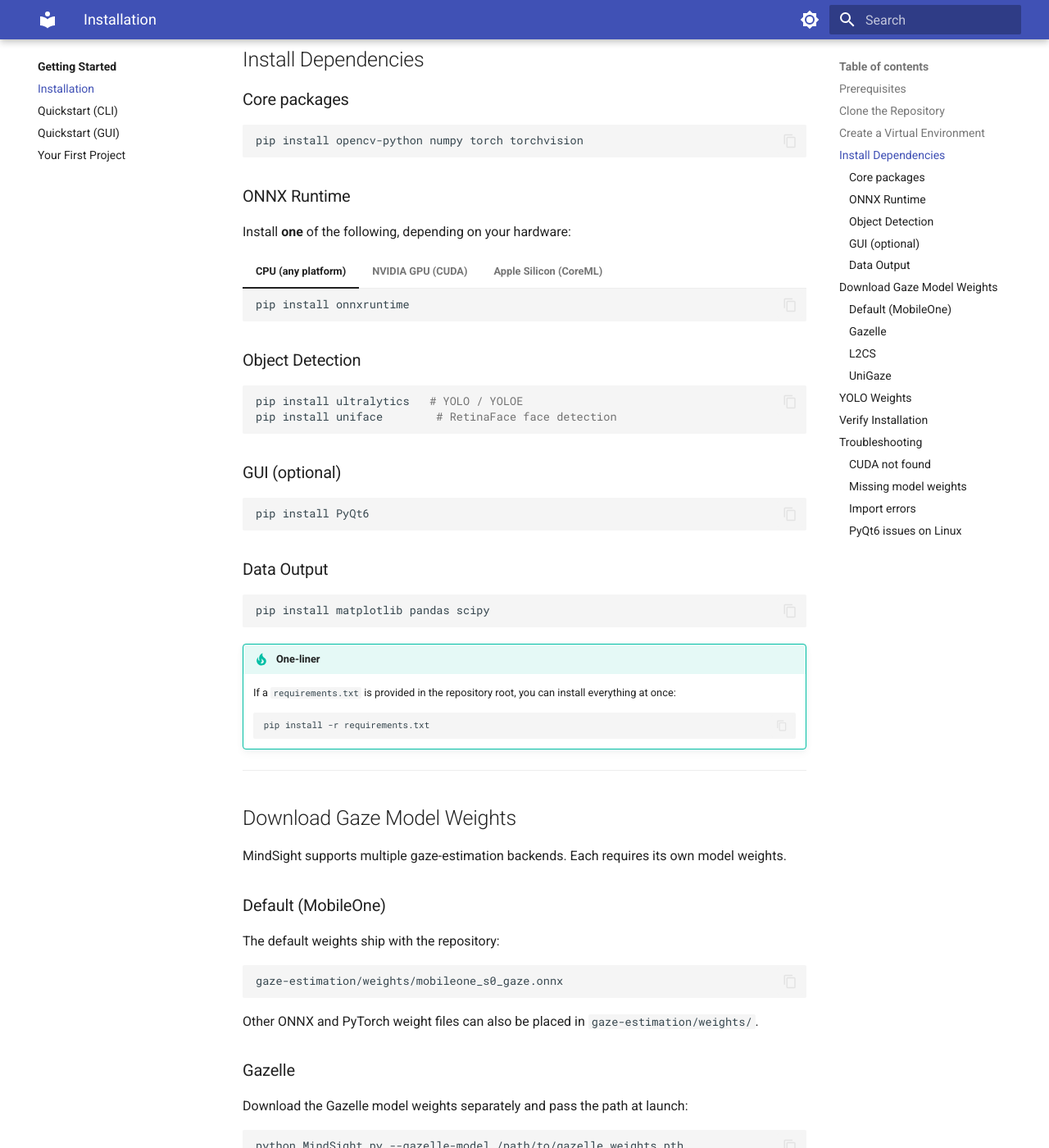
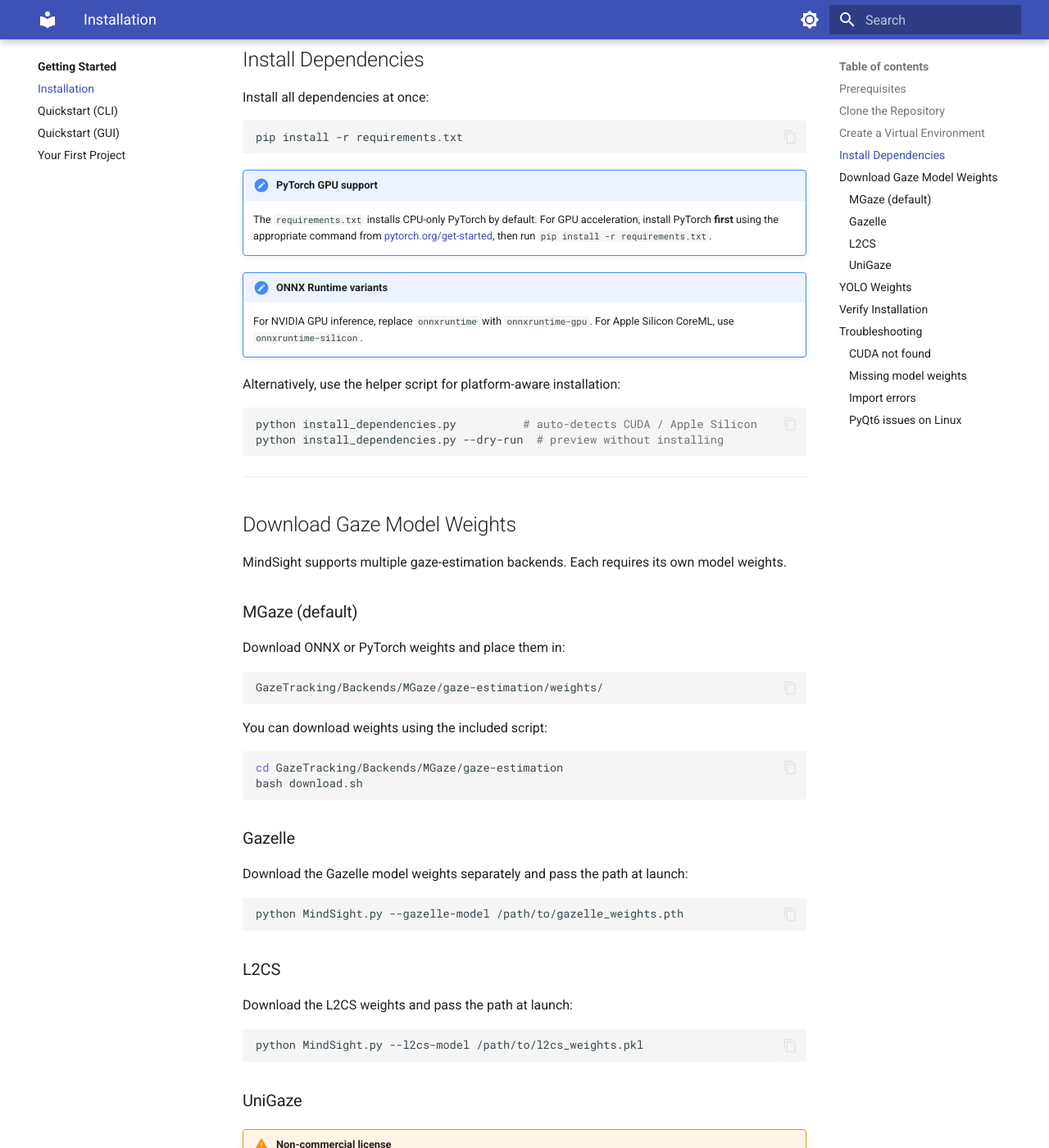
Before and after one commit to kylen-d/mindsight, an MkDocs documentation site: the page built from docs/getting-started/installation.md, in a window 1280 px wide and 1400 px high, scrolled down 991 px. Shown: the whole window at 82% size. Built offline with MkDocs 1.6.1 and Material for MkDocs 9.7.7, drawn with Linux system fonts in a browser that asks for light colours; some of the changed text lies outside the part shown.

Commit message:
Fix CI and rewrite requirements.txt for cross-platform compatibility
Replace pip-freeze requirements.txt (pinned to macOS/Python 3.12 with
embedded gaze-est venv packages) with a clean requirements.txt listing
only direct MindSight dependencies with minimum version bounds. Remove
packages not actually imported (scipy, polars, networkx, sympy, rich,
typer, requests, huggingface_hub, mediapipe, scikit-image). Add missing
unigaze dependency.

Fix CI lint: update ruff config to exclude upstream third-party code
(MGaze gaze-estimation, Gazelle), ignore pre-existing code style
patterns, fix unused variables, and fix trailing whitespace. CI test
job now installs minimal deps (numpy, pyyaml, pytest) instead of full
requirements.txt.

Update installation docs to reference requirements.txt as primary
install method, correct MGaze weight paths to GazeTracking/Backends/,
and remove outdated manual package-by-package instructions.

````diff
--- a/docs/getting-started/installation.md
+++ b/docs/getting-started/installation.md
@@ -44,58 +44,24 @@ cd MindSight
 
 ## Install Dependencies
 
-### Core packages
+Install all dependencies at once:
 
 ```bash
-pip install opencv-python numpy torch torchvision
+pip install -r requirements.txt
 ```
 
-### ONNX Runtime
+!!! note "PyTorch GPU support"
+    The `requirements.txt` installs CPU-only PyTorch by default. For GPU acceleration, install PyTorch **first** using the appropriate command from [pytorch.org/get-started](https://pytorch.org/get-started/locally/), then run `pip install -r requirements.txt`.
 
-Install **one** of the following, depending on your hardware:
+!!! note "ONNX Runtime variants"
+    For NVIDIA GPU inference, replace `onnxruntime` with `onnxruntime-gpu`. For Apple Silicon CoreML, use `onnxruntime-silicon`.
 
-=== "CPU (any platform)"
-
-    ```bash
-    pip install onnxruntime
-    ```
-
-=== "NVIDIA GPU (CUDA)"
-
-    ```bash
-    pip install onnxruntime-gpu
-    ```
-
-=== "Apple Silicon (CoreML)"
-
-    ```bash
-    pip install onnxruntime-silicon
-    ```
-
-### Object Detection
+Alternatively, use the helper script for platform-aware installation:
 
 ```bash
-pip install ultralytics   # YOLO / YOLOE
-pip install uniface        # RetinaFace face detection
+python install_dependencies.py          # auto-detects CUDA / Apple Silicon
+python install_dependencies.py --dry-run  # preview without installing
 ```
-
-### GUI (optional)
-
-```bash
-pip install PyQt6
-```
-
-### Data Output
-
-```bash
-pip install matplotlib pandas scipy
-```
-
-!!! tip "One-liner"
-    If a `requirements.txt` is provided in the repository root, you can install everything at once:
-    ```bash
-    pip install -r requirements.txt
-    ```
 
 ---
 
@@ -103,15 +69,20 @@ pip install matplotlib pandas scipy
 
 MindSight supports multiple gaze-estimation backends. Each requires its own model weights.
 
-### Default (MobileOne)
+### MGaze (default)
 
-The default weights ship with the repository:
+Download ONNX or PyTorch weights and place them in:
 
 ```
-gaze-estimation/weights/mobileone_s0_gaze.onnx
+GazeTracking/Backends/MGaze/gaze-estimation/weights/
 ```
 
-Other ONNX and PyTorch weight files can also be placed in `gaze-estimation/weights/`.
+You can download weights using the included script:
+
+```bash
+cd GazeTracking/Backends/MGaze/gaze-estimation
+bash download.sh
+```
 
 ### Gazelle
 
@@ -134,8 +105,10 @@ python MindSight.py --l2cs-model /path/to/l2cs_weights.pkl
 !!! warning "Non-commercial license"
     UniGaze is released under a non-commercial license. Review its terms before use.
 
+UniGaze dependencies (`timm`) are included in `requirements.txt`. Download the UniGaze model weights and pass the path at launch:
+
 ```bash
-pip install unigaze timm==0.3.2
+python MindSight.py --unigaze-model /path/to/unigaze_weights.pth
 ```
 
 ---
@@ -176,8 +149,8 @@ RuntimeError: CUDA not available
 FileNotFoundError: .../mobileone_s0_gaze.onnx
 ```
 
-- Check that the `gaze-estimation/weights/` directory exists and contains the expected `.onnx` file.
-- If you cloned with `--depth 1`, large files tracked by Git LFS may not have been pulled. Run `git lfs pull`.
+- Check that the `GazeTracking/Backends/MGaze/gaze-estimation/weights/` directory exists and contains the expected weight files.
+- Download weights using `bash GazeTracking/Backends/MGaze/gaze-estimation/download.sh`.
 
 ### Import errors
 
````
Also changed, not shown: pyproject.toml (+11 -2 lines), requirements.txt (+34 -78 lines), 5 other files.
